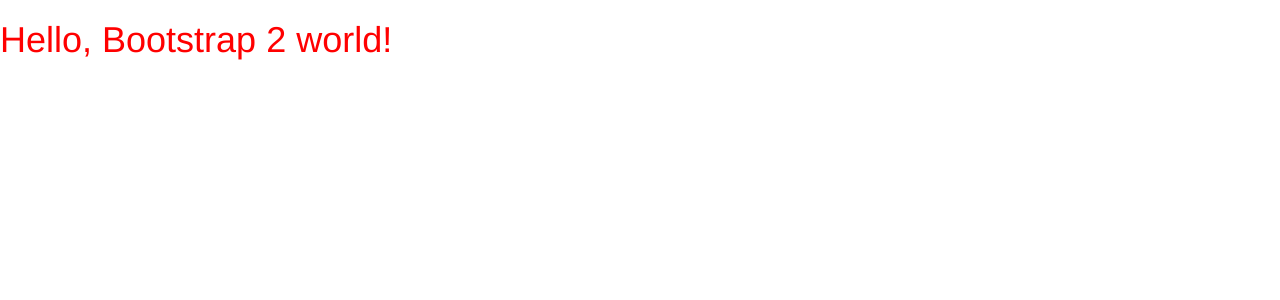
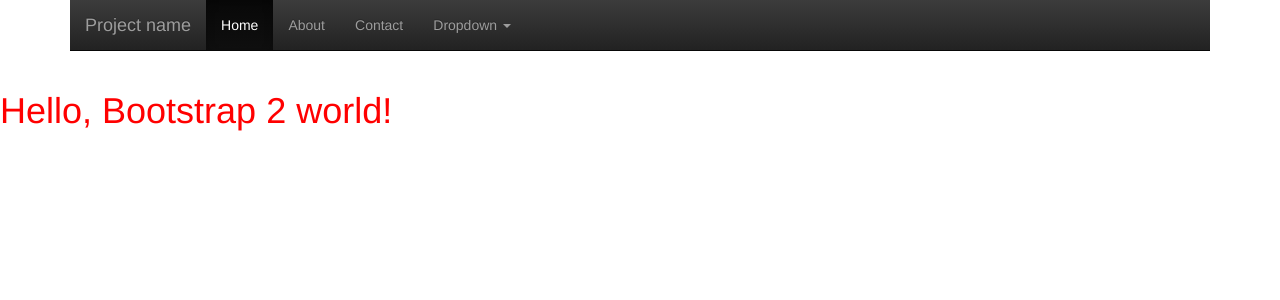
Before and after one commit to newflit/bootstrap, a PHP site: page / in a window 1280 px wide. Shown: the top 300 px of the page. Run offline with PHP 8.4, Linux system fonts and the light colour scheme; some libraries are stand-ins or nearby versions.

Commit message:
Add nav.php

```diff
--- a/index.php
+++ b/index.php
@@ -20,6 +20,7 @@
     <![endif]-->
   </head>
   <body>
+    <?php include_once 'nav.php'; ?>
     <h1>Hello, Bootstrap 2 world!</h1>
 
     <!-- jQuery (necessary for Bootstrap's JavaScript plugins) -->
--- /dev/null
+++ b/nav.php
@@ -0,0 +1,37 @@
+<div class="navbar-wrapper">
+      <div class="container">
+
+        <div class="navbar navbar-inverse navbar-static-top">
+          <div class="container">
+            <div class="navbar-header">
+              <button type="button" class="navbar-toggle" data-toggle="collapse" data-target=".navbar-collapse">
+                <span class="icon-bar"></span>
+                <span class="icon-bar"></span>
+                <span class="icon-bar"></span>
+              </button>
+              <a class="navbar-brand" href="#">Project name</a>
+            </div>
+            <div class="navbar-collapse collapse">
+              <ul class="nav navbar-nav">
+                <li class="active"><a href="#">Home</a></li>
+                <li><a href="#about">About</a></li>
+                <li><a href="#contact">Contact</a></li>
+                <li class="dropdown">
+                  <a href="#" class="dropdown-toggle" data-toggle="dropdown">Dropdown <b class="caret"></b></a>
+                  <ul class="dropdown-menu">
+                    <li><a href="#">Action</a></li>
+                    <li><a href="#">Another action</a></li>
+                    <li><a href="#">Something else here</a></li>
+                    <li class="divider"></li>
+                    <li class="dropdown-header">Nav header</li>
+                    <li><a href="#">Separated link</a></li>
+                    <li><a href="#">One more separated link</a></li>
+                  </ul>
+                </li>
+              </ul>
+            </div>
+          </div>
+        </div>
+
+      </div>
+    </div>
```
